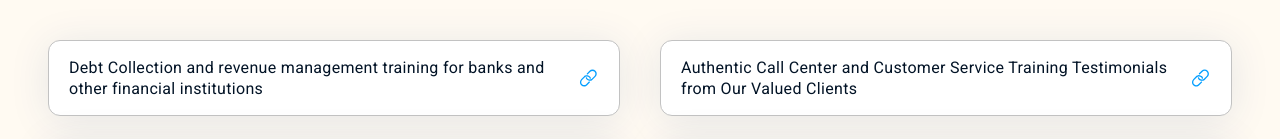
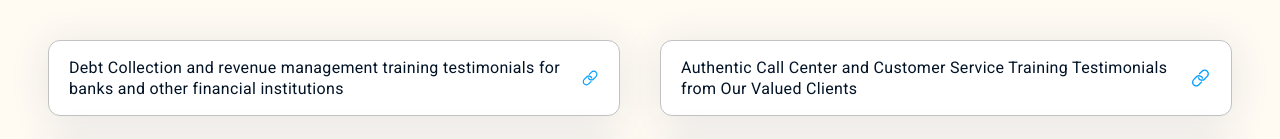
Before and after one commit to rishabh4614/cohenandklein, a React (Vite) app: page / in a window 1280 px wide. Shown: the part 813-952 px from the top of the page. Built offline with nearby package versions, Linux system fonts and the light colour scheme.

Commit message:
name change.

```diff
--- a/src/Components/Testimonial/Testimonial.jsx
+++ b/src/Components/Testimonial/Testimonial.jsx
@@ -25,8 +25,7 @@ const Testimonial = () => {
                     window.open(CoursePdf.debtcolltraining, "_blank")
                   }
                 >
-                  Debt Collection and revenue management training for banks and
-                  other financial institutions
+                  Debt Collection and revenue management training testimonials for banks and other financial institutions
                 </Link>
                 <IoIosLink className="text-[#039EFF] h-7 w-7 cursor-pointer" />
               </div>
```
